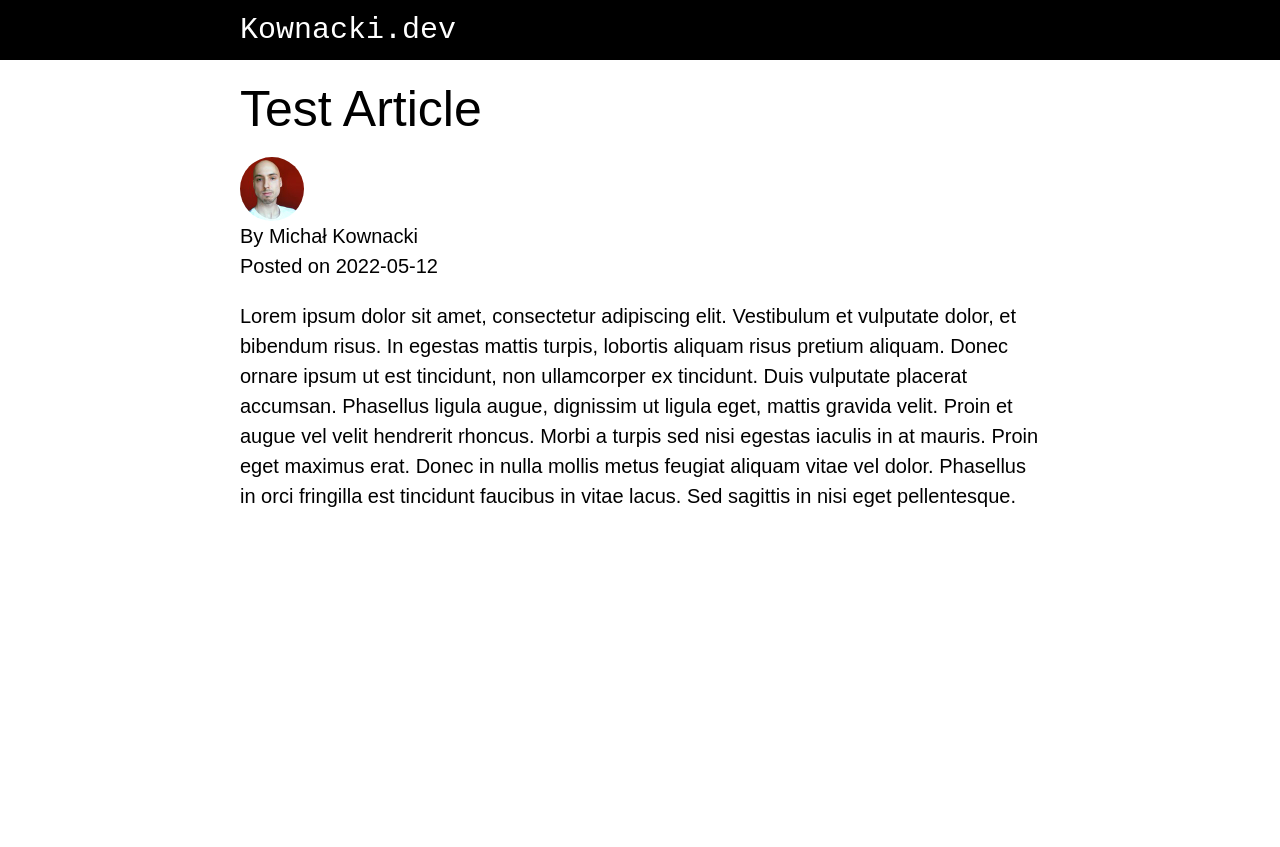
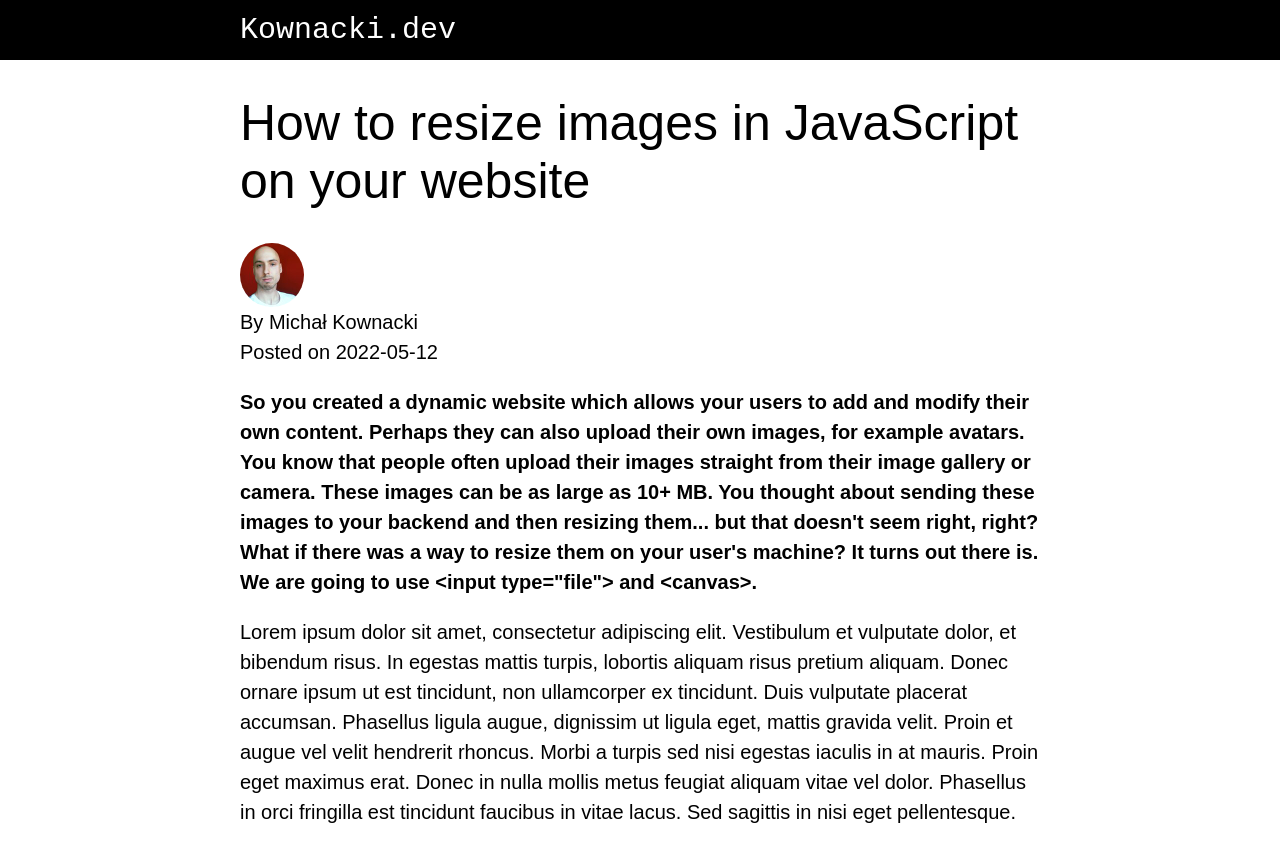
Before and after one commit to kownacki/kownacki.dev, a React (Create React App) app: page /test in a window 1280 px wide. Before the commit the page ends 800 px from the top, so only its background shows below. Built offline with nearby package versions, Linux system fonts and the light colour scheme.

Commit message:
add description to article.

```diff
--- a/src/Article/Article.tsx
+++ b/src/Article/Article.tsx
@@ -8,19 +8,26 @@ import { Date } from './Date';
 const Root = styled.div`
 `;
 
+const Introduction = styled.p`
+  font-weight: 700;
+`;
+
 export interface ArticleProps {
   article: ArticleType,
 }
 
-export const Article: FC<ArticleProps> = ({ article: {title, publishDate, content }}) => {
+export const Article: FC<ArticleProps> = ({ article}) => {
   return (
     <Root>
-      <h1>{title}</h1>
+      <h1>{article.title}</h1>
       <Avatar />
       <Author />
-      <Date date={publishDate} />
+      <Date date={article.publishDate} />
+      <Introduction>
+        {article.introduction}
+      </Introduction>
       <div
-        dangerouslySetInnerHTML={{__html: content}}>
+        dangerouslySetInnerHTML={{__html: article.content}}>
       </div>
     </Root>
   );
--- a/src/articles.ts
+++ b/src/articles.ts
@@ -1,4 +1,4 @@
-import { content } from './articles/test';
+import { introduction as testIntroduction, content as testContent } from './articles/test';
 import { ArticleType } from './types';
 
 export const articles: ArticleType[] = [
@@ -6,7 +6,8 @@ export const articles: ArticleType[] = [
     id: '1',
     publishDate: '2022-05-12',
     permalink: 'test',
-    title: 'Test Article',
-    content: content,
+    title: 'How to resize images in JavaScript on your website',
+    introduction: testIntroduction,
+    content: testContent,
   },
 ];
--- a/src/articles/test.ts
+++ b/src/articles/test.ts
@@ -1,3 +1,12 @@
+export const introduction = `
+  So you created a dynamic website which allows your users to add and modify their own content.
+  Perhaps they can also upload their own images, for example avatars. You know that people often upload their
+  images straight from their image gallery or camera. These images can be as large as 10+ MB. You thought about
+  sending these images to your backend and then resizing them... but that doesn't seem right, right? What if
+  there was a way to resize them on your user's machine? It turns out there is. We are going to use <input type="file">
+  and <canvas>.
+`;
+
 export const content = `
   <p>
     Lorem ipsum dolor sit amet, consectetur adipiscing elit. Vestibulum et vulputate dolor, et bibendum risus. In egestas mattis turpis, lobortis aliquam risus pretium aliquam. Donec ornare ipsum ut est tincidunt, non ullamcorper ex tincidunt. Duis vulputate placerat accumsan. Phasellus ligula augue, dignissim ut ligula eget, mattis gravida velit. Proin et augue vel velit hendrerit rhoncus. Morbi a turpis sed nisi egestas iaculis in at mauris. Proin eget maximus erat. Donec in nulla mollis metus feugiat aliquam vitae vel dolor. Phasellus in orci fringilla est tincidunt faucibus in vitae lacus. Sed sagittis in nisi eget pellentesque.
--- a/src/index.css
+++ b/src/index.css
@@ -14,6 +14,7 @@ ul {
 h1, h2, h3, h4 {
   word-break: break-word;
   font-weight: 300;
+  line-height: normal;
 }
 h1 {
   font-size: 50px;
--- a/src/types.ts
+++ b/src/types.ts
@@ -2,6 +2,7 @@ export interface ArticleType {
   id: string,
   publishDate: string,
   permalink: string,
-  title: string;
+  title: string,
+  introduction: string,
   content: string,
 }
```
